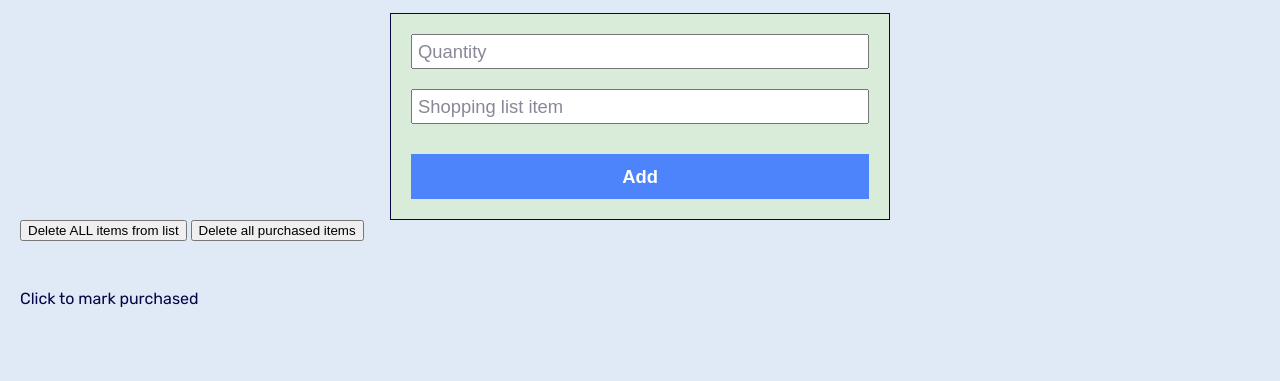
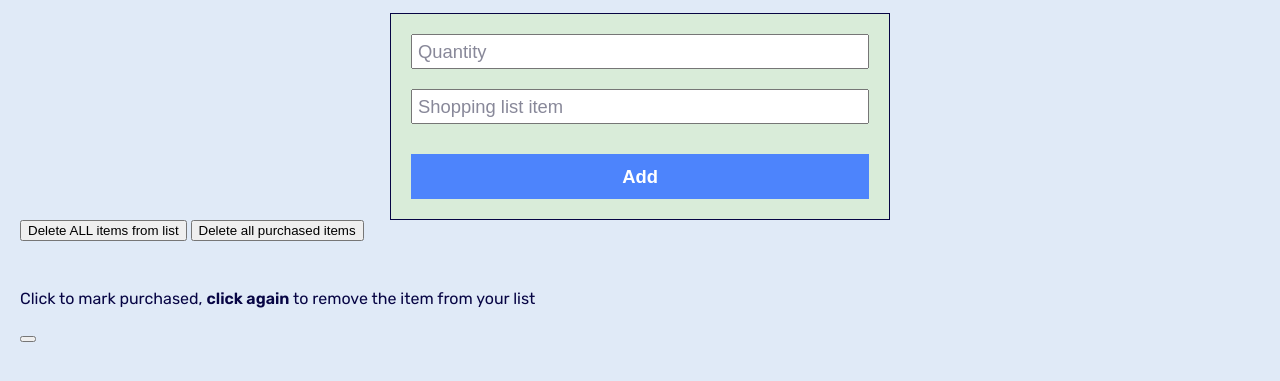
Before and after one commit to hana-acciaioli/web-shopping-list-supabase, a plain HTML site: page index.html in a window 1280 px wide. Shown: the part 87-468 px from the top of the page. Drawn offline with nearby package versions, Linux system fonts and the light colour scheme.

Commit message:
Users can delete an individual item, while still being able to mark an item as bought (DELETE)

```diff
--- a/app.js
+++ b/app.js
@@ -6,6 +6,7 @@ import {
     deleteAllLists,
     deletePurchasedLists,
     getUser,
+    deleteSpecifiedItem,
 } from './fetch-utils.js';
 // this will check if we have a user and set signout link if it exists
 import './auth/user.js';
@@ -18,6 +19,7 @@ const errorDisplay = document.getElementById('error-display');
 const shoppingList = document.getElementById('shopping-list');
 const deleteAllButton = document.getElementById('delete-all-button');
 const deletePurchasedButton = document.getElementById('delete-purchased-button');
+// const deleteItemButton = document.getElementById('delete-item-button');
 
 /* State */
 let lists = [];
@@ -84,6 +86,7 @@ deletePurchasedButton.addEventListener('click', async () => {
         displayLists();
     }
 });
+
 /* Display Functions */
 function displayError() {
     if (error) {
@@ -107,6 +110,19 @@ function displayLists() {
 
             if (error) {
                 displayError();
+            } else if (list.bought) {
+                const response = deleteSpecifiedItem(list.id);
+                error = response.error;
+
+                if (error) {
+                    displayError();
+                } else {
+                    const index = lists.indexOf(list);
+                    if (index !== -1) {
+                        lists.splice(index, 1);
+                    }
+                    displayLists();
+                }
             } else {
                 const index = lists.indexOf(list);
                 lists[index] = updatedList;
--- a/fetch-utils.js
+++ b/fetch-utils.js
@@ -49,3 +49,7 @@ export async function deleteAllLists() {
 export async function deletePurchasedLists(id) {
     return await client.from('lists').delete().match({ bought: true }).eq('user_id', id);
 }
+
+export async function deleteSpecifiedItem(id) {
+    return await client.from('lists').delete().eq('id', id).single();
+}
--- a/index.html
+++ b/index.html
@@ -51,8 +51,14 @@
                 <p id="error-display" class="error"></p>
             </div>
             <div class="container">
-                <p>Click to mark purchased</p>
-                <ul id="shopping-list"></ul>
+                <p>
+                    Click to mark purchased, <strong>click again </strong> to remove the item from
+                    your list
+                </p>
+                <p></p>
+                <ul id="shopping-list">
+                    <button id="delete-item-button"></button>
+                </ul>
             </div>
         </main>
     </body>
--- a/styles/reset.css
+++ b/styles/reset.css
@@ -1,30 +1,91 @@
-
 /* adapted from http://meyerweb.com/eric/tools/css/reset/
    v2.0 | 20110126
    License: none (public domain)
 */
 
-*{
+* {
     box-sizing: border-box;
 }
 
-html, body {
+html,
+body {
     height: 100%;
     width: 100%;
 }
 
-html, body, div, span, applet, object, iframe, blockquote, pre,
-a, abbr, acronym, address, big, cite, code,
-del, dfn, em, img, ins, kbd, q, s, samp,
-small, strike, strong, sub, sup, tt, var,
-b, u, i, center,
-dl, dt, dd, ol, ul, li,
-fieldset, form, label, legend,
-table, caption, tbody, tfoot, thead, tr, th, td,
-article, aside, canvas, details, embed,
-figure, figcaption, footer, header, hgroup,
-menu, nav, output, ruby, section, summary,
-time, mark, audio, video {
+html,
+body,
+div,
+span,
+applet,
+object,
+iframe,
+blockquote,
+pre,
+a,
+abbr,
+acronym,
+address,
+big,
+cite,
+code,
+del,
+dfn,
+em,
+img,
+ins,
+kbd,
+q,
+s,
+samp,
+small,
+strike,
+sub,
+sup,
+tt,
+var,
+b,
+u,
+i,
+center,
+dl,
+dt,
+dd,
+ol,
+ul,
+li,
+fieldset,
+form,
+label,
+legend,
+table,
+caption,
+tbody,
+tfoot,
+thead,
+tr,
+th,
+td,
+article,
+aside,
+canvas,
+details,
+embed,
+figure,
+figcaption,
+footer,
+header,
+hgroup,
+menu,
+nav,
+output,
+ruby,
+section,
+summary,
+time,
+mark,
+audio,
+video {
     margin: 0;
     padding: 0;
     border: 0;
@@ -33,6 +94,7 @@ time, mark, audio, video {
     vertical-align: baseline;
 }
 
-ol, ul {
+ol,
+ul {
     list-style: none;
 }
```
Lines whose indentation alone changed are shown as unchanged.
